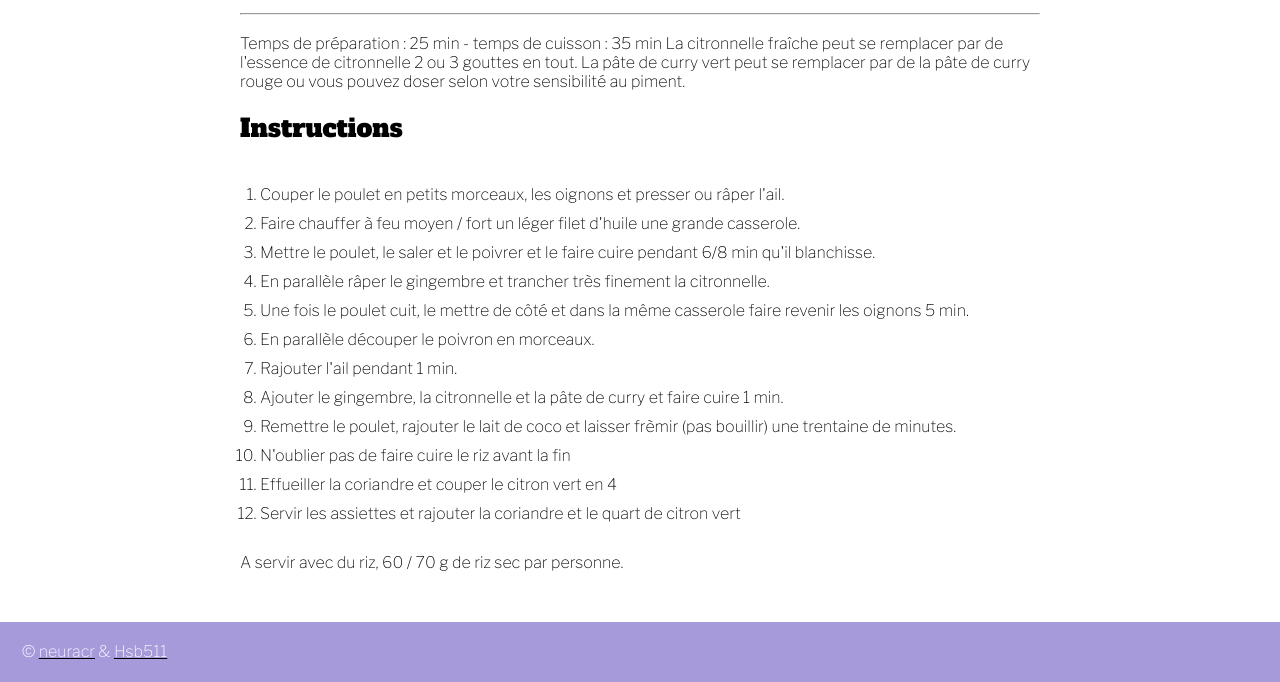
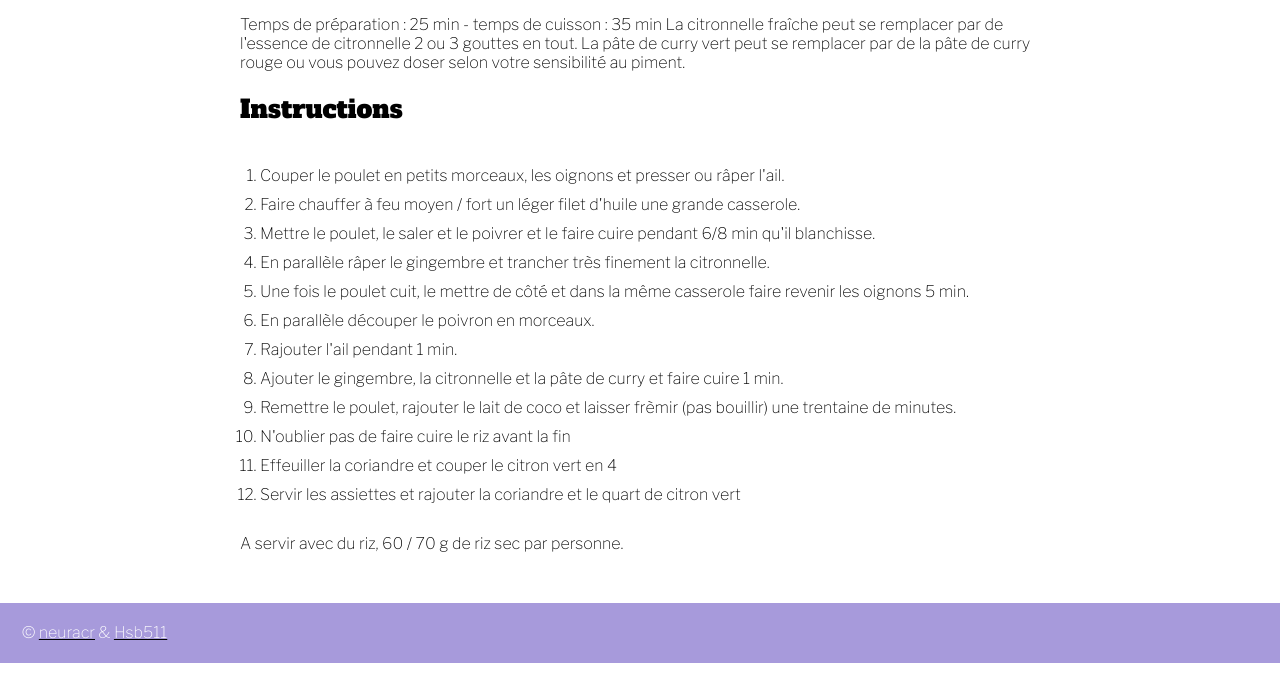
Before and after one commit to neuracr/neuracr.github.io, a Jekyll site: the page built from docs/recipes/_posts/2026-02-28-lemongrass-chicken_fr.html, in a window 1280 px wide and 900 px high, scrolled down 706 px, cut to the strip 218-900 px from the top of the window. Built offline with Jekyll 4.4.1, drawn with Linux system fonts in a browser that asks for light colours; some web fonts are replaced.

Commit message:
[UPD] Lemongrass chicken recipe

```diff
--- a/docs/recipes/_posts/2026-02-28-lemongrass-chicken_fr.html
+++ b/docs/recipes/_posts/2026-02-28-lemongrass-chicken_fr.html
@@ -61,7 +60,7 @@
     <li>Ajouter le gingembre, la citronnelle et la pâte de curry et faire cuire 1 min.</li>
     <li>Remettre le poulet, rajouter le lait de coco et laisser frèmir (pas bouillir) une trentaine de minutes.</li>
     <li>N'oublier pas de faire cuire le riz avant la fin</li>
-    <li>Effueiller la coriandre et couper le citron vert en 4</li>
+    <li>Effeuiller la coriandre et couper le citron vert en 4</li>
     <li>Servir les assiettes et rajouter la coriandre et le quart de citron vert</li>
   </ol>
 </div>
```
Also changed, not shown: other parts of docs/recipes/_posts/2026-02-28-lemongrass-chicken_fr.html (+0 -1 lines).
